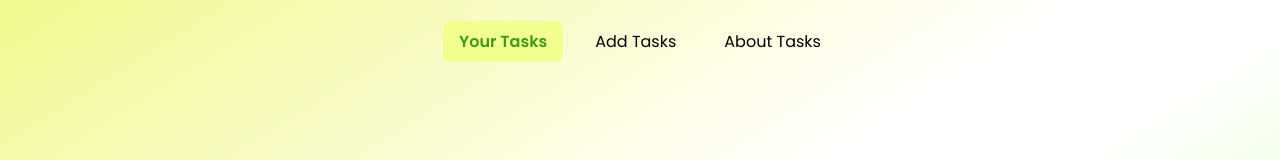
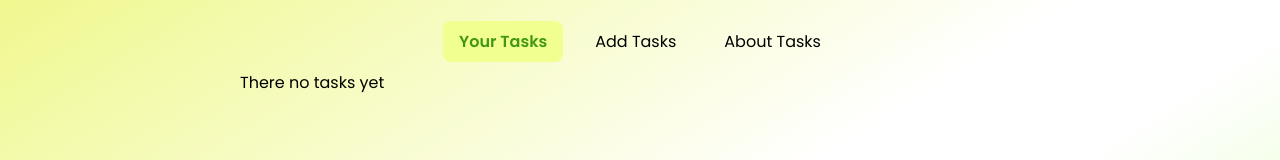
Before and after one commit to Trevor-143/piniaTasks, a Vue app: page / in a window 1280 px wide. Shown: the part 126-286 px from the top of the page. Built offline with nearby package versions, Linux system fonts and the light colour scheme.

Commit message:
Add files via upload

```diff
--- a/src/views/HomeView.vue
+++ b/src/views/HomeView.vue
@@ -1,7 +1,7 @@
 <template>
   <div>
     <ul>
-      <li v-for="task in tasks" :key="task.id">
+      <li v-if="tasks.length > 0" v-for="task in tasks" :key="task.id">
         <input type="checkbox" v-model="task.completed" @change="switchTask(taskID)" />
         <div class="content" :class="{ done : task.completed }" >
           <h3>{{ task.title }}</h3>
@@ -9,6 +9,9 @@
           <h4>Time Added: {{ task.timeAdded }}</h4>
         </div>
         <button type="button" @click="removeTask(task.id)" >Delete</button>
+      </li>
+      <li v-else >
+        <p>There no tasks yet</p>
       </li>
     </ul>
   </div>
```
